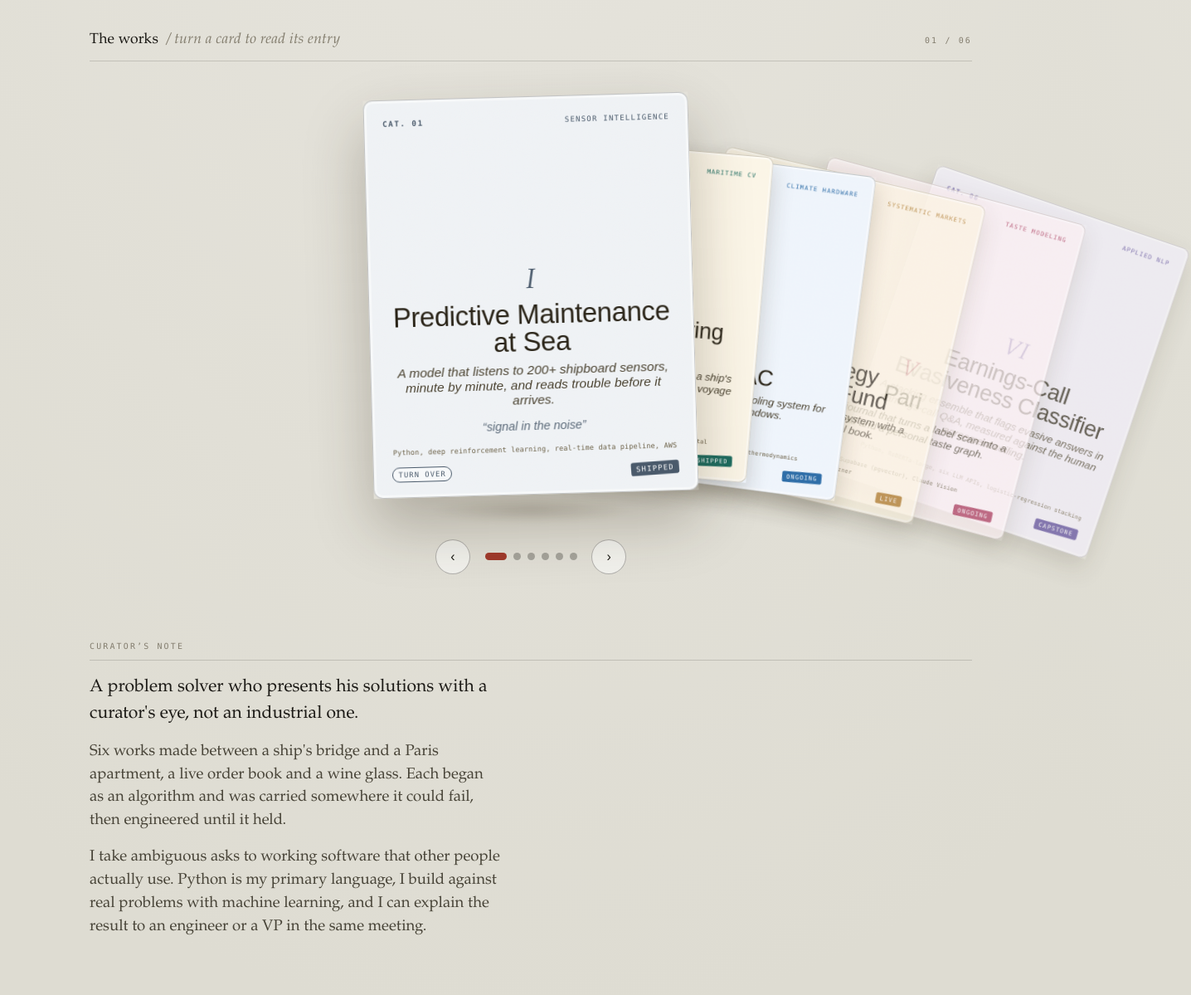
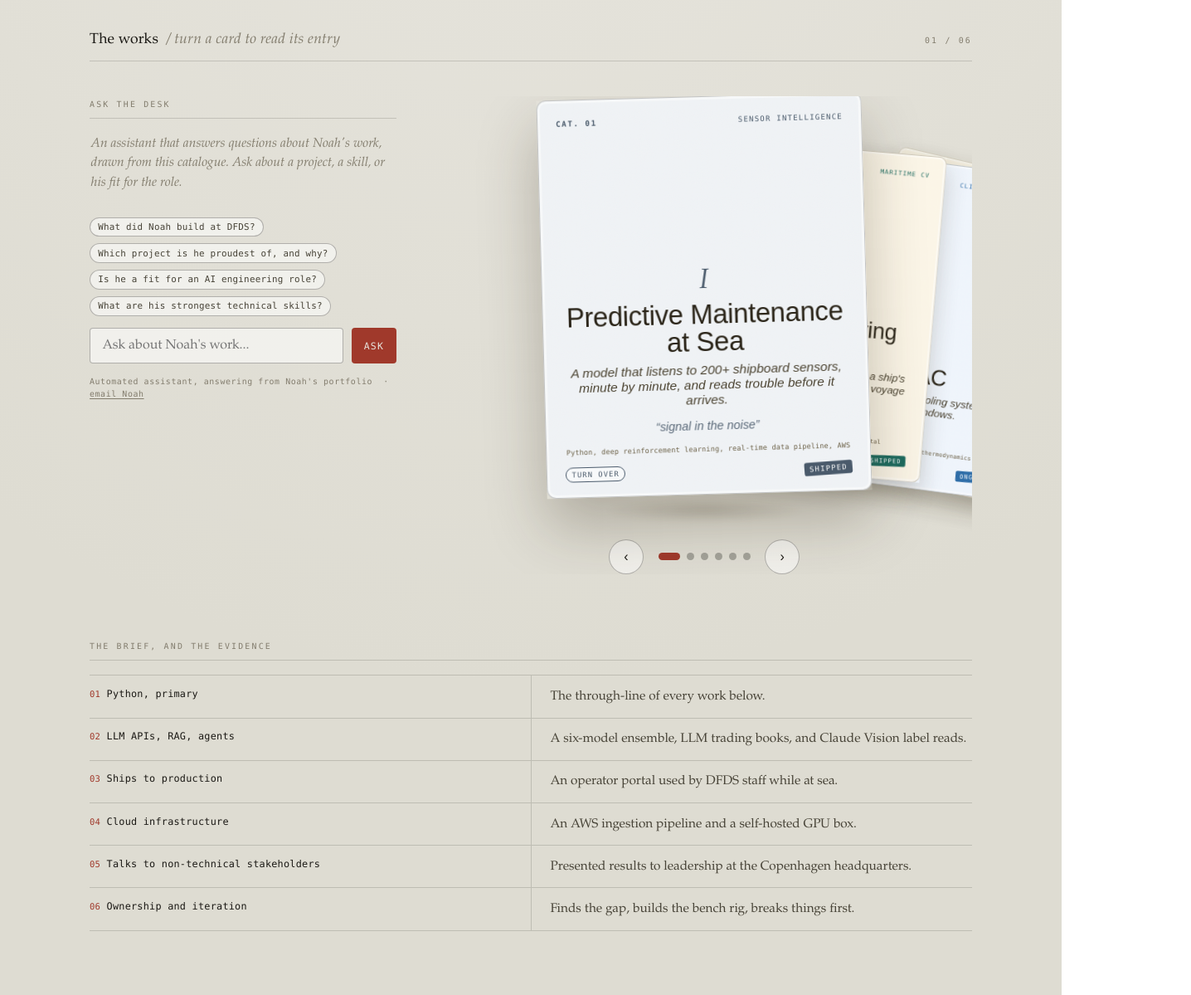
Before and after one commit to baypeanut/five-works, a website: page index.html in a window 1280 px wide. Shown: the part 257-1456 px from the top of the page at 83% size, 1436 px wide, since content can reach past the window. Drawn offline with Linux system fonts and the light colour scheme.

Commit message:
Move chat beside the deck, drop curator's note, remove course code

```diff
--- a/api/chat.ts
+++ b/api/chat.ts
@@ -18,7 +18,7 @@ THE SIX WORKS
 3. Invisible AC (Independent, ongoing since May 2026). A drilling-free, renter-portable cooling system for European casement windows. The full R290 refrigerant circuit lives in a sealed indoor column; heat leaves through a glycol loop to a mist-assisted microchannel panel. He is building a 3-node ESP32 data-acquisition rig to test the highest-risk unknown first. Stack: OpenSCAD CAD, ESP32 firmware, Python thermodynamics. Still in Phase 1 bench validation.
 4. Multi-Strategy Systematic Fund (Independent, ongoing since Nov 2025). A four-book systematic trading system (quant, news/event, LLM discretionary, and a risk-parity ensemble) run on paper with realistic cost modeling. The deterministic quant book is the control group; no edge is claimed until 60 trading days and p below 0.05 on a paired Diebold-Mariano test. Stack: Python, local LLM via Ollama, Hetzner.
 5. Pari (Independent, ongoing since Jan 2026). An iOS wine journal: scan a label for an AI tasting read, then a personal taste graph builds from every bottle logged. Uses 64-dimensional feature-hashed embeddings and a twin-weighted rating with a cold-start fallback. Stack: SwiftUI, Supabase with pgvector, Claude Vision.
-6. Earnings-Call Evasiveness Classifier (Capstone, BUSI 488, UNC, advised by Prof. Ringel, Jan 2026 to May 2026). A stacking ensemble (fine-tuned RoBERTa-large plus six LLMs through a logistic-regression meta-classifier) that sorts executive answers into Direct, Partially Evasive, or Fully Evasive. Noah measured the human agreement ceiling (Krippendorff alpha 0.38) and honestly reported 0.71 F1 against it, above the 0.61 pairwise floor, with a leave-one-labeler-out robustness check.
+6. Earnings-Call Evasiveness Classifier (Capstone, UNC, advised by Prof. Ringel, Jan 2026 to May 2026). A stacking ensemble (fine-tuned RoBERTa-large plus six LLMs through a logistic-regression meta-classifier) that sorts executive answers into Direct, Partially Evasive, or Fully Evasive. Noah measured the human agreement ceiling (Krippendorff alpha 0.38) and honestly reported 0.71 F1 against it, above the 0.61 pairwise floor, with a leave-one-labeler-out robustness check.
 
 FIT FOR THE ROLE (their requirement, his evidence)
 - Python, primary: the through-line of every work.
--- a/index.html
+++ b/index.html
@@ -215,12 +215,9 @@
   .dot { width: 9px; height: 9px; border-radius: 100px; border: 0; background: var(--hair-2); cursor: pointer; padding: 0; transition: width 0.3s, background 0.3s; }
   .dot.on { width: 26px; background: var(--accent); }
 
-  /* ---------- foreword + concordance + checklist ---------- */
+  /* ---------- concordance + checklist ---------- */
   .section { margin-top: clamp(3rem, 8vw, 5rem); }
   .section > .label { display: block; margin-bottom: 1.1rem; padding-bottom: 0.5rem; border-bottom: 1px solid var(--hair); }
-  .foreword { max-width: 62ch; }
-  .foreword p { margin: 0 0 1rem; font-size: clamp(1.02rem, 2.1vw, 1.16rem); color: var(--ink-2); }
-  .foreword p:first-of-type { font-size: clamp(1.12rem, 2.4vw, 1.32rem); color: var(--ink); }
 
   .concordance { display: grid; grid-template-columns: 1fr 1fr; gap: 0; border-top: 1px solid var(--hair); }
   .cx-row { display: contents; }
@@ -265,11 +262,30 @@
     html { scroll-behavior: auto; }
   }
 
+  /* ---------- gallery row: chat left, deck right ---------- */
+  .gallery-row {
+    display: grid;
+    grid-template-columns: minmax(290px, 370px) 1fr;
+    gap: clamp(1.4rem, 4vw, 3rem);
+    align-items: start;
+  }
+  .deck-col { min-width: 0; overflow: hidden; }
+  .desk-col { min-width: 0; padding-top: 0.2rem; }
+  .desk-col > .label {
+    display: block; margin-bottom: 1rem; padding-bottom: 0.5rem;
+    border-bottom: 1px solid var(--hair);
+  }
+  @media (max-width: 900px) {
+    .gallery-row { grid-template-columns: 1fr; gap: 2.6rem; }
+    .deck-col { order: 1; overflow: visible; }
+    .desk-col { order: 2; }
+  }
+
   /* ---------- ask the desk (chat) ---------- */
-  .desk { max-width: 680px; }
+  .desk { max-width: 100%; }
   .desk-log {
     display: flex; flex-direction: column; gap: 1.1rem;
-    min-height: 84px; max-height: 440px; overflow-y: auto;
+    min-height: 84px; max-height: 320px; overflow-y: auto;
     padding: 0.2rem 0.1rem 0.4rem;
   }
   .desk-hint { margin: 0; color: var(--muted); font-style: italic; font-size: 0.98rem; max-width: 60ch; }
@@ -335,19 +351,35 @@
       <h2>The works <em>&nbsp;/ turn a card to read its entry</em></h2>
       <span class="label" id="counter">01 / 06</span>
     </div>
-    <div class="stage-wrap">
-      <div class="stage" id="stage" role="group" aria-label="Portfolio works, use arrow keys to browse"></div>
+    <div class="gallery-row">
+
+      <div class="desk-col" id="desk-section">
+        <span class="label">Ask the desk</span>
+        <div class="desk">
+          <div class="desk-log" id="deskLog" aria-live="polite">
+            <p class="desk-hint">An assistant that answers questions about Noah's work, drawn from this catalogue. Ask about a project, a skill, or his fit for the role.</p>
+          </div>
+          <div class="desk-chips" id="deskChips"></div>
+          <form class="desk-form" id="deskForm">
+            <input id="deskInput" type="text" autocomplete="off" maxlength="500" placeholder="Ask about Noah's work..." aria-label="Ask about Noah's work" />
+            <button type="submit" id="deskSend">Ask</button>
+          </form>
+          <p class="desk-foot">Automated assistant, answering from Noah's portfolio &nbsp;·&nbsp; <a href="mailto:aderici@unc.edu">email Noah</a></p>
+        </div>
+      </div>
+
+      <div class="deck-col">
+        <div class="stage-wrap">
+          <div class="stage" id="stage" role="group" aria-label="Portfolio works, use arrow keys to browse"></div>
+        </div>
+        <div class="controls">
+          <button class="nav-btn" id="prev" aria-label="Previous work">&#8249;</button>
+          <div class="dots" id="dots"></div>
+          <button class="nav-btn" id="next" aria-label="Next work">&#8250;</button>
+        </div>
+      </div>
+
     </div>
-    <div class="controls">
-      <button class="nav-btn" id="prev" aria-label="Previous work">&#8249;</button>
-      <div class="dots" id="dots"></div>
-      <button class="nav-btn" id="next" aria-label="Next work">&#8250;</button>
-    </div>
-  </section>
-
-  <section class="section">
-    <span class="label">Curator&#8217;s note</span>
-    <div class="foreword" id="foreword"></div>
   </section>
 
   <section class="section">
@@ -358,21 +390,6 @@
   <section class="section">
     <span class="label">Checklist of the exhibition</span>
     <ul class="checklist" id="checklist"></ul>
-  </section>
-
-  <section class="section" id="desk-section">
-    <span class="label">Ask the desk</span>
-    <div class="desk">
-      <div class="desk-log" id="deskLog" aria-live="polite">
-        <p class="desk-hint">An assistant that answers questions about Noah's work, drawn from this catalogue. Ask about a project, a skill, or his fit for the role.</p>
-      </div>
-      <div class="desk-chips" id="deskChips"></div>
-      <form class="desk-form" id="deskForm">
-        <input id="deskInput" type="text" autocomplete="off" maxlength="500" placeholder="Ask about Noah's work..." aria-label="Ask about Noah's work" />
-        <button type="submit" id="deskSend">Ask</button>
-      </form>
-      <p class="desk-foot">Automated assistant, answering from Noah's portfolio &nbsp;·&nbsp; <a href="mailto:aderici@unc.edu">email Noah</a></p>
-    </div>
   </section>
 
   <footer class="colophon">
@@ -386,12 +403,6 @@
 <script>
 (function () {
   "use strict";
-
-  var PROFILE = {
-    credo: "A problem solver who presents his solutions with a curator's eye, not an industrial one.",
-    intro: "Six works made between a ship's bridge and a Paris apartment, a live order book and a wine glass. Each began as an algorithm and was carried somewhere it could fail, then engineered until it held.",
-    pitch: "I take ambiguous asks to working software that other people actually use. Python is my primary language, I build against real problems with machine learning, and I can explain the result to an engineer or a VP in the same meeting."
-  };
 
   var FIT = [
     ["Python, primary", "The through-line of every work below."],
@@ -500,7 +511,7 @@
     },
     {
       id: "evasion", roman: "VI", n: "06", title: "Earnings-Call Evasiveness Classifier",
-      role: "Capstone, BUSI 488, UNC, advised by Prof. Ringel", year: "Jan 2026 to May 2026", field: "Applied NLP", seal: "CAPSTONE",
+      role: "Capstone, UNC, advised by Prof. Ringel", year: "Jan 2026 to May 2026", field: "Applied NLP", seal: "CAPSTONE",
       medium: "Python, RoBERTa-large, six LLM APIs, logistic-regression stacking",
       prov: "UNC Chapel Hill",
       blurb: "A stacking ensemble that flags evasive answers in earnings-call Q&A, measured against the human agreement ceiling.",
@@ -633,10 +644,6 @@
     var dx = e.clientX - sx;
     if (Math.abs(dx) > 55) { setActive(active + (dx < 0 ? 1 : -1)); }
   });
-
-  // foreword
-  document.getElementById("foreword").innerHTML =
-    "<p>" + esc(PROFILE.credo) + "</p><p>" + esc(PROFILE.intro) + "</p><p>" + esc(PROFILE.pitch) + "</p>";
 
   // concordance
   var cc = document.getElementById("concordance");
```
